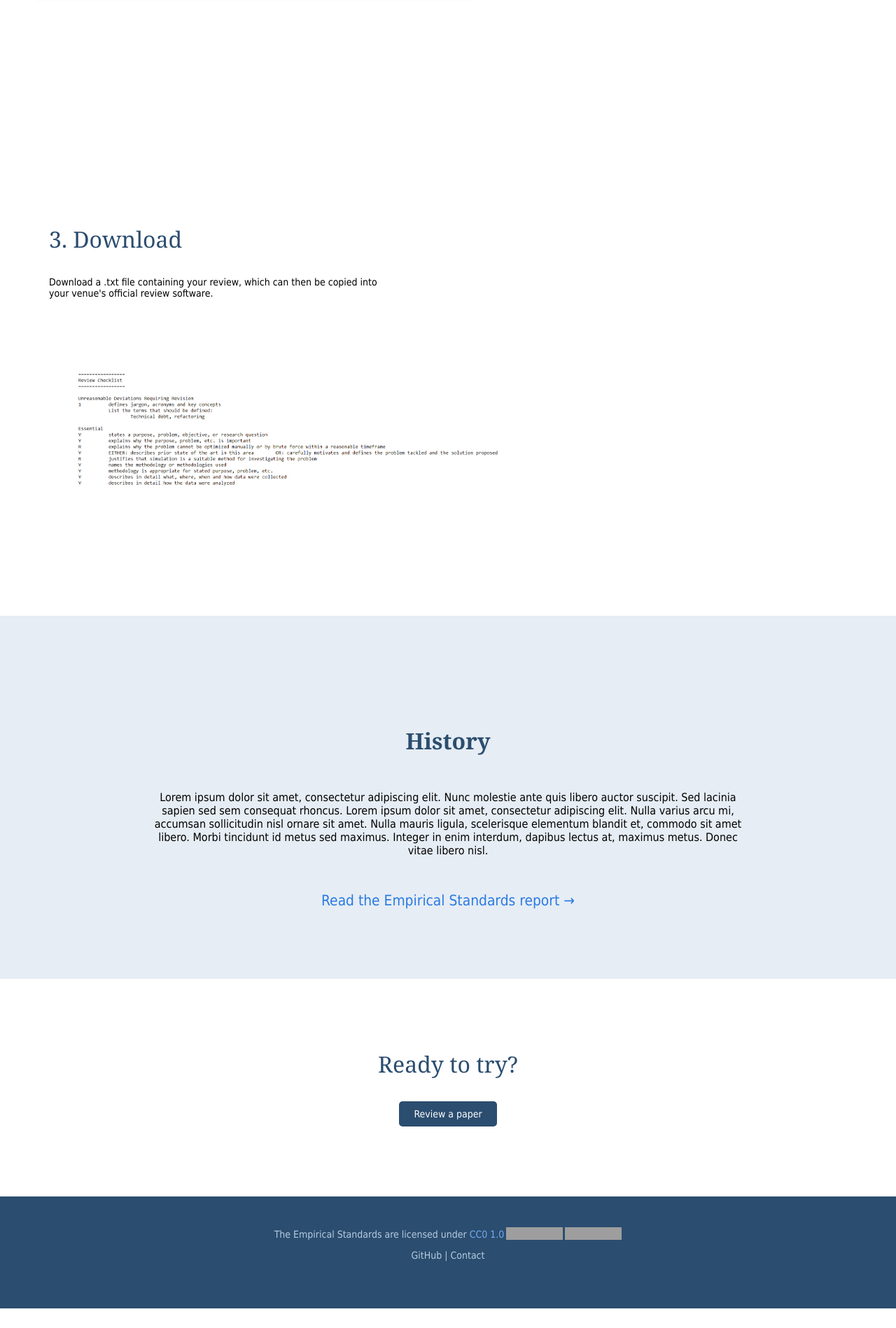
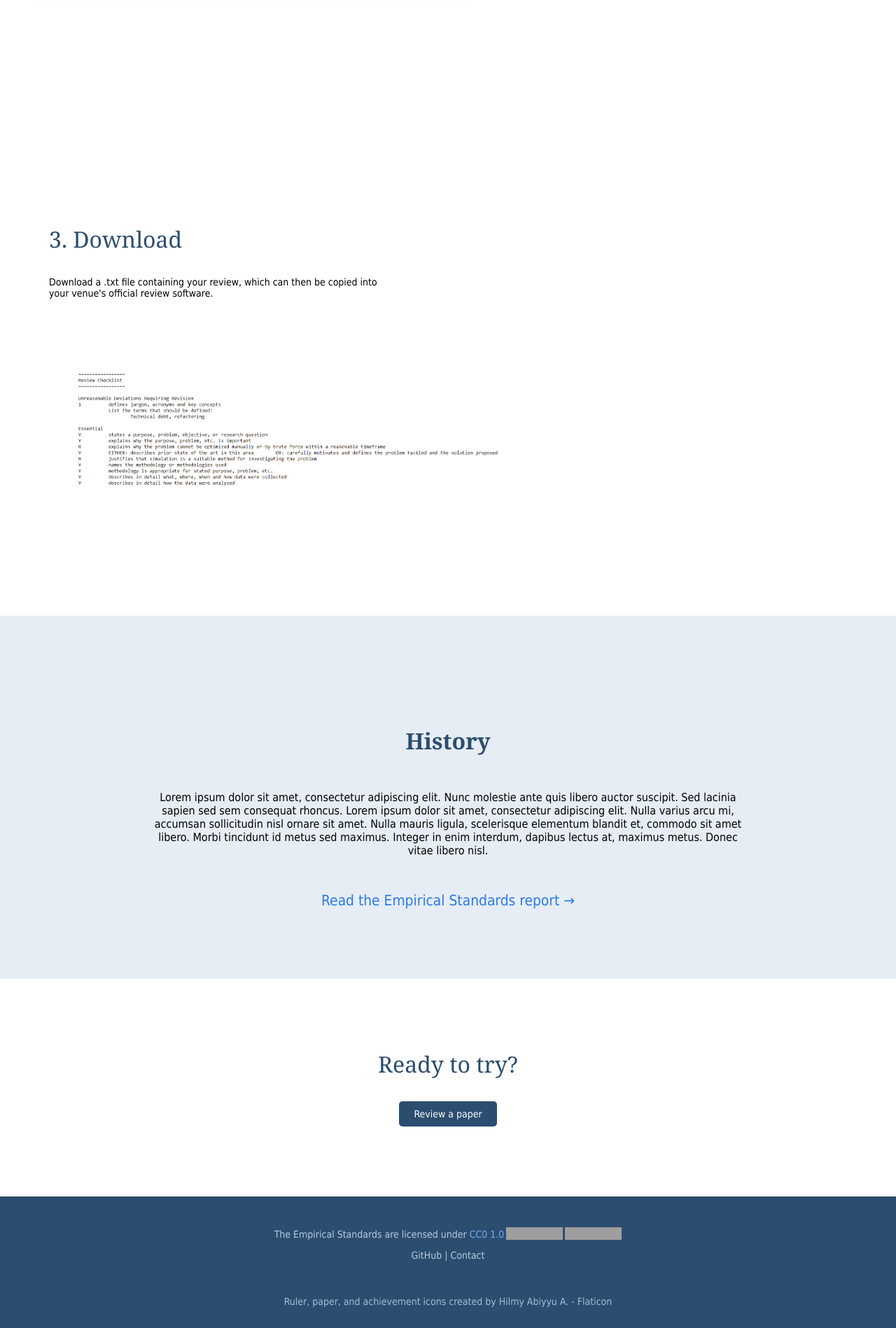
Before and after one commit to eschltz/standardstest, a Jekyll site: the page built from index.md, in a window 1280 px wide. Shown: the part 2234-4132 px from the top of the page at 70% size. Built offline with Jekyll 4.4.1, drawn with Linux system fonts in a browser that asks for light colours; before the commit the page ends 4104 px from its top, so only the background shows below that; grey boxes are pictures that could not be loaded.

Commit message:
Update citation text and credits

```diff
--- a/_includes/footer.html
+++ b/_includes/footer.html
@@ -7,5 +7,7 @@
 			<a class="footer-link" href="https://github.com/acmsigsoft/EmpiricalStandards">GitHub</a> |
 			<a class="footer-link" href="mailto:paul@paulralph.name?subject=Adopting%20empirical%20standards">Contact</a>
 		</p>
+
+		<a href="https://www.flaticon.com/authors/hilmy-abiyyu-a" title="icons credit" class="icons-credit">Ruler, paper, and achievement icons created by Hilmy Abiyyu A. - Flaticon</a>
 	</div>
 </footer>
--- a/assets/css/style.scss
+++ b/assets/css/style.scss
@@ -506,6 +506,12 @@
 	color: #b6cce2;
 }
 
+.icons-credit {
+	color: #a5bed8;
+	margin-top: 50px;
+	display: block;
+}
+
 @media screen and (max-width: 600px) {
 	.site-nav {
 		position: absolute;
--- a/assets/js/citation.js
+++ b/assets/js/citation.js
@@ -14,10 +14,14 @@
 citation_formats = document.getElementById("citation-formats");
 
 const acm = "Paul Ralph et al. 2021. Empirical Standards for Software Engineering Research. arXiv:2010.03525. Retrieved from https://arxiv.org/abs/2010.03525";
-const apa = "Ralph, P., Ali, N. B., Baltes, S., Bianculli, D., Diaz, J., Dittrich, Y., ... & Vegas, S. (2021). Empirical Standards for Software Engineering Research. arXiv preprint arXiv:2010.03525 [cs.SE]";
+
+const apa = "Ralph, P., Ali, N. B., Baltes, S., Bianculli, D., Diaz, J., Dittrich, Y., Ernst, N., Felderer, M., Feldt, R., Filieri, A., França, B. B. N., Furia, C. A., Gay, G., Gold, N,. Graziotin, D., He, P., Hoda, R., Juristo, N., Kitchenham, B., ... & Vegas, S. (2021). Empirical Standards for Software Engineering Research. arXiv preprint arXiv:2010.03525 [cs.SE]";
+
 const bibtex = "@misc{ralph2021empiricalstandardssoftwareengineering,\n      title={Empirical Standards for Software Engineering Research}, \n      author={Paul Ralph and Nauman bin Ali and Sebastian Baltes and Domenico Bianculli and Jessica Diaz and Yvonne Dittrich and Neil Ernst and Michael Felderer and Robert Feldt and Antonio Filieri and Breno Bernard Nicolau de França and Carlo Alberto Furia and Greg Gay and Nicolas Gold and Daniel Graziotin and Pinjia He and Rashina Hoda and Natalia Juristo and Barbara Kitchenham and Valentina Lenarduzzi and Jorge Martínez and Jorge Melegati and Daniel Mendez and Tim Menzies and Jefferson Molleri and Dietmar Pfahl and Romain Robbes and Daniel Russo and Nyyti Saarimäki and Federica Sarro and Davide Taibi and Janet Siegmund and Diomidis Spinellis and Miroslaw Staron and Klaas Stol and Margaret-Anne Storey and Davide Taibi and Damian Tamburri and Marco Torchiano and Christoph Treude and Burak Turhan and Xiaofeng Wang and Sira Vegas}, \n      year={2021}, \n      eprint={2010.03525}, \n      archivePrefix={arXiv}, \n      primaryClass={cs.SE}, \n      url={https://arxiv.org/abs/2010.03525}, }";
+
 const ieee = "P. Ralph et al., \"Empirical Standards for Software Engineering Research,\" 2021, arXiv:2010.03525";
-const ris = "TY  - ELEC\nAU  - P. Ralph et al.\nPY  - 2021\nTI  - Empirical Standards for Software Engineering Research\nID  - arXiv:2010.03525 [cs.SE]\nDO  - 10.48550/arXiv.2010.03525\nER  -";
+
+const ris = "TY  - ELEC\nAU  - Ralph, Paul\nAU  - Ali, Nauman bin\nAU  - Baltes, Sebastian\nAU  - Bianculli, Domenico\nAU  - Diaz, Jessica\nAU  - Dittrich, Yvonne\nAU  - Ernst, Neil\nAU  - Felderer, Michael\nAU  - Feldt, Robert\nAU  - Filieri, Antonio\nAU  - França, Breno Bernard Nicolau de \nAU  - Furia, Carlo Alberto\nAU  - Gay, Greg\nAU  - Gold, Nicolas\nAU  - Graziotin, Daniel\nAU  - He, Pinjia\nAU  - Hoda, Rashina\nAU  - Juristo, Natalia\nAU  - Kitchenham, Barbara\nAU  - Lenarduzzi, Valentina\nAU  - Martínez, Jorge\nAU  - Melegati, Jorge\nAU  - Mendez, Daniel\nAU  - Menzies, Tim\nAU  - Molleri, Jefferson\nAU  - Pfahl, Dietmar\nAU  - Robbes, Romain\nAU  - Russo, Daniel\nAU  - Saarimäki, Nyyti\nAU  - Sarro, Federica\nAU  - Taibi, Davide\nAU  - Siegmund, Janet\nAU  - Spinellis, Diomidis\nAU  - Staron, Miroslaw\nAU  - Stol, Klaas\nAU  - Storey, Margaret-Anne\nAU  - Taibi, Davide\nAU  - Tamburri, Damian\nAU  - Torchiano, Marco\nAU  - Treude, Christoph\nAU  - Turhan, Burak\nAU  - Wang, Xiaofeng\nAU  - Vegas, Sira\nPY  - 2021\nTI  - Empirical Standards for Software Engineering Research\nID  - arXiv:2010.03525 [cs.SE]\nDO  - 10.48550/arXiv.2010.03525\nER  -";
 
 // Update citation text according to selected format
 citation_formats.addEventListener("change", () => {
```
